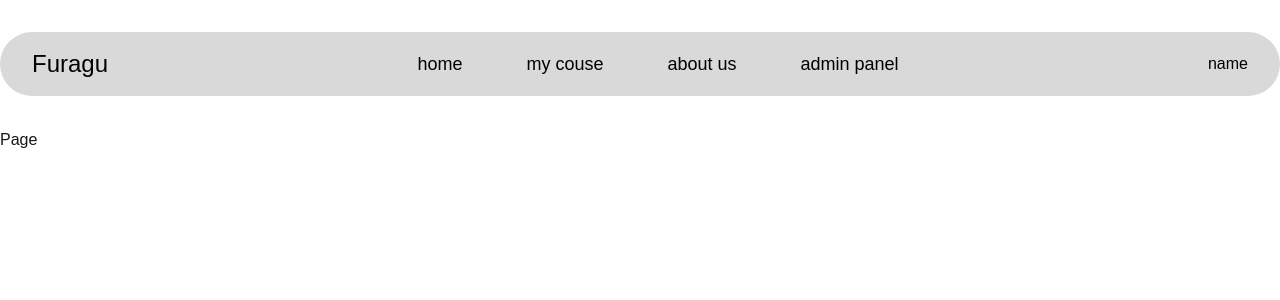
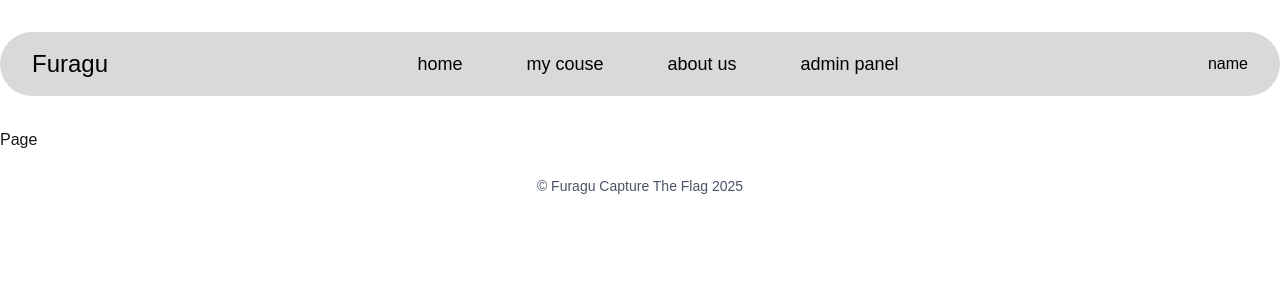
Before and after one commit to Danny2Forever/CTF, a Next.js app in the folder ctfproject/: page / in a window 1280 px wide. Shown: the top 300 px of the page. Built offline with nearby package versions, Linux system fonts and the light colour scheme.

Commit message:
add footer

```diff
--- a/ctfproject/src/app/layout.tsx
+++ b/ctfproject/src/app/layout.tsx
@@ -2,6 +2,7 @@ import type { Metadata } from "next";
 import { Poppins } from "next/font/google";
 import "./globals.css";
 import Navbar from "@/components/navbar/Navbar";
+import Footer from "@/components/footer/Footer";
 
 // Initialize Poppins font with the weights you need
 const poppins = Poppins({
@@ -26,6 +27,7 @@ export default function RootLayout({
       <body className={`${poppins.variable} font-sans`}>
         <Navbar />
         {children}
+        <Footer />
       </body>
     </html>
   );
--- /dev/null
+++ b/ctfproject/src/components/footer/Footer.tsx
@@ -0,0 +1,13 @@
+import React from 'react'
+
+const Footer = () => {
+    return (
+        <footer className="w-full py-6 mt-auto">
+            <div className="container mx-auto text-center text-gray-600 text-sm">
+                &copy; Furagu Capture The Flag 2025
+            </div>
+        </footer>
+    )
+}
+
+export default Footer
```
